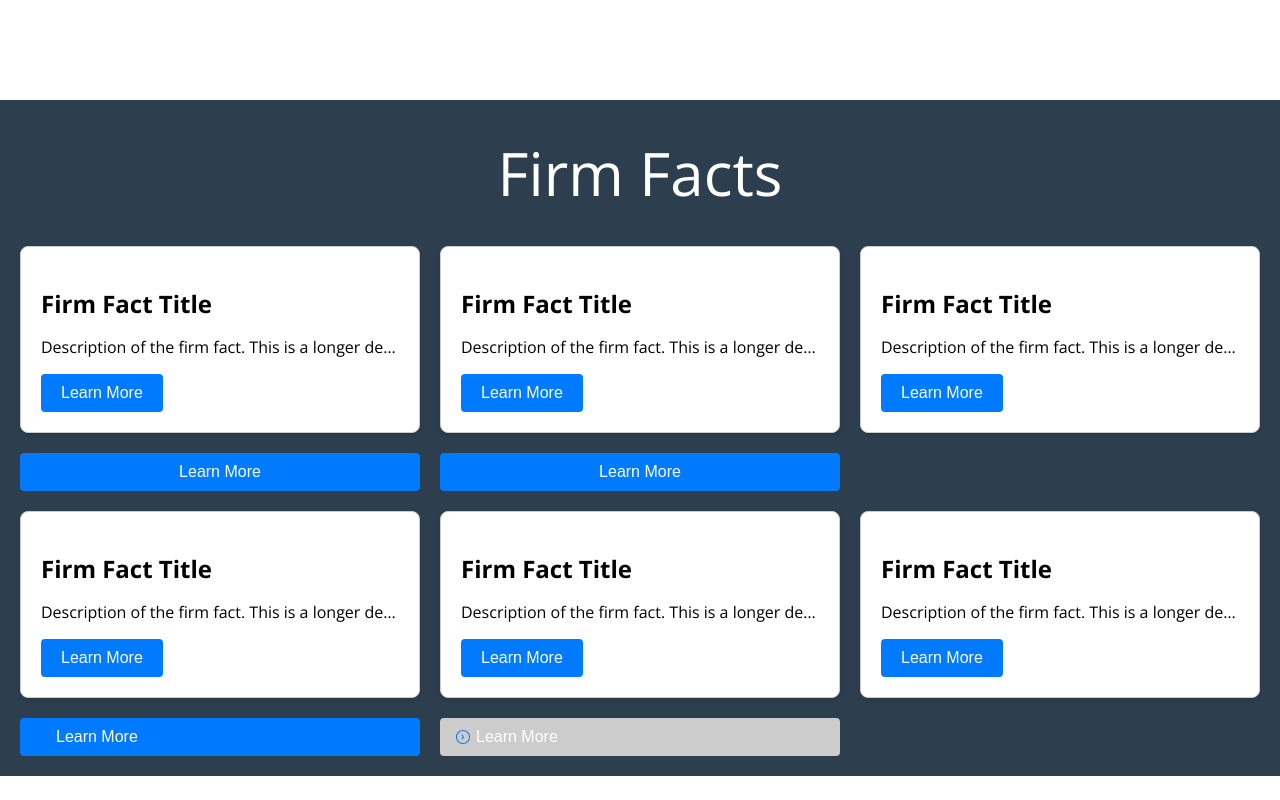
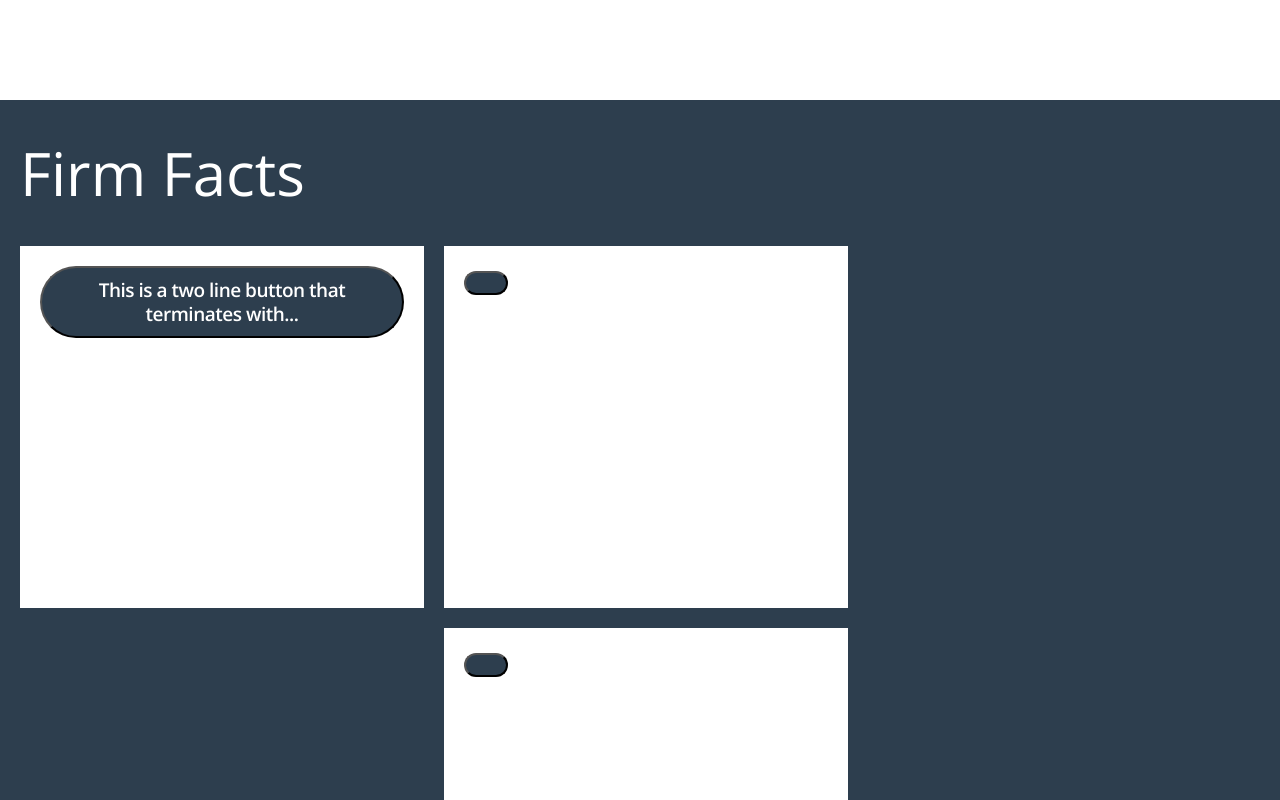
Before and after one commit to SebasProgrammer2021/styling-chanllenge, a React (Vite) app: page / in a window 1280 px wide. Shown: the top 800 px of the page. Built offline with nearby package versions, Linux system fonts and the light colour scheme.

Commit message:
visual adjustments according to design

```diff
--- a/src/components/Button.tsx
+++ b/src/components/Button.tsx
@@ -2,7 +2,7 @@ import React from 'react';
 import styles from './styles/Button.module.scss';
 
 interface ButtonProps {
-  variant: 'default' | 'icon';
+  variant: 'mainCard' | 'hover' | 'initial' | 'disabled' | 'icon';
   disabled?: boolean;
   children: React.ReactNode;
 }
@@ -12,7 +12,9 @@ const Button: React.FC<ButtonProps> = ({ variant, disabled = false, children })
 
   return (
     <button className={buttonStyles} disabled={disabled}>
-      {children}
+      <p className={styles.buttonText}>
+        {children}
+      </p>
     </button>
   );
 };
--- a/src/components/FirmFactCard.tsx
+++ b/src/components/FirmFactCard.tsx
@@ -3,19 +3,18 @@ import styles from './styles//FirmFactCard.module.scss';
 import Button from './Button';
 
 interface FirmFactCardProps {
-  variant: 'default' | 'border';
+  variant: 'mainCard' | 'hover' | 'initial' | 'disabled';
+  buttonText?: string;
+  state?: string;
 }
 
-const FirmFactCard: React.FC<FirmFactCardProps> = ({ variant }) => {
-  const cardStyles = `${styles.card} ${variant === 'border' ? styles.border : ''}`;
+const FirmFactCard: React.FC<FirmFactCardProps> = ({ variant, buttonText, state }) => {
+  const cardStyles = `${styles.card} ${variant === 'hover' ? styles.border : ''}`;
 
   return (
     <div className={cardStyles}>
-      <div className={styles.content}>
-        <h2>Firm Fact Title</h2>
-        <p>Description of the firm fact. This is a longer description to demonstrate the text wrapping and truncation.</p>
-      </div>
-      <Button variant="default">Learn More</Button>
+      <Button variant="disabled">{buttonText}</Button>
+      <p className={styles.stateText}>{state}</p>
     </div>
   );
 };
--- a/src/components/FirmFacts.tsx
+++ b/src/components/FirmFacts.tsx
@@ -1,19 +1,29 @@
 import styles from './styles/FirmFacts.module.scss';
 import FirmFactCard from './FirmFactCard';
-import Button from './Button';
 
 const FirmFacts = () => {
   return (
     <div className={styles.firmFacts}>
-      <h1 className={styles.title}>Firm Facts</h1>
-      <div className={styles.row}>
-        <FirmFactCard variant="default" />
-        <FirmFactCard variant="default" />
-        <FirmFactCard variant="default" />
-        <Button variant="default">Learn More</Button>
-        <Button variant="default">Learn More</Button>
+      <div className={styles.titleContainer}>
+        <h1 className={styles.title}>Firm Facts</h1>
       </div>
       <div className={styles.row}>
+        <div className={styles.column}>
+          <FirmFactCard variant="mainCard" buttonText="This is a two line button that terminates with..." />
+        </div>
+        <div className={styles.columnsGroup}>
+          <FirmFactCard variant="initial" />
+          <FirmFactCard variant="initial" />
+          <FirmFactCard variant="initial" />
+          <FirmFactCard variant="initial" />
+          <FirmFactCard variant="initial" />
+        </div>
+        {/* <FirmFactCard variant="default" />
+        <FirmFactCard variant="default" /> */}
+        {/* <Button variant="default">Learn More</Button>
+        <Button variant="default">Learn More</Button> */}
+      </div>
+      {/* <div className={styles.row}>
         <FirmFactCard variant="border" />
         <FirmFactCard variant="border" />
         <FirmFactCard variant="border" />
@@ -29,7 +39,7 @@ const FirmFacts = () => {
           </svg>
           Learn More
         </Button>
-      </div>
+      </div> */}
     </div>
   );
 };
--- a/src/components/styles/Button.module.scss
+++ b/src/components/styles/Button.module.scss
@@ -1,20 +1,21 @@
 .button {
   padding: 10px 20px;
-  background-color: #007bff;
+  background-color: #2d3e4e;
   color: #fff;
-  border: none;
-  border-radius: 4px;
-  cursor: pointer;
-  transition: background-color 0.3s ease;
-  font-size: 1rem;
+  // border: none;
+  border-radius: 70px;
+  // cursor: pointer;
+  // transition: background-color 0.3s ease;
+  // font-size: 1rem;
+  // white-space: nowrap;
+  // overflow: hidden;
+  // text-overflow: ellipsis;
+  font-family: "Open Sans", sans-serif;
 
   &.icon {
     padding: 10px 15px;
     display: flex;
     align-items: center;
-    white-space: nowrap;
-    overflow: hidden;
-    text-overflow: ellipsis;
 
     svg {
       margin-right: 5px;
@@ -27,6 +28,16 @@
   }
 
   &:hover:not(.disabled) {
-    background-color: #0056b3;
+    background-color: #2d3e4e;
   }
 }
+
+.buttonText {
+  margin: 0;
+  font-family: Open Sans;
+  font-weight: 600;
+  font-size: 19px;
+  line-height: 24px;
+  letter-spacing: -0.5px;
+  text-align: center;
+}
--- a/src/components/styles/FirmFactCard.module.scss
+++ b/src/components/styles/FirmFactCard.module.scss
@@ -1,11 +1,10 @@
 .card {
+  height: 322px;
+  width: 306px;
   background-color: #fff;
-  border: 1px solid #ccc;
-  border-radius: 8px;
   padding: 20px;
   transition: background-color 0.3s ease, border-color 0.3s ease;
-  box-shadow: 0 2px 4px rgba(0, 0, 0, 0.1);
-  font-family: 'Open Sans', sans-serif;
+  font-family: "Open Sans", sans-serif;
 
   &.border:hover {
     border-color: green;
@@ -26,23 +25,13 @@
     }
   }
 
-  .content {
-    margin-bottom: 10px;
-
-    h2 {
-      font-size: 1.5rem;
-      margin-bottom: 5px;
-      white-space: nowrap;
-      overflow: hidden;
-      text-overflow: ellipsis;
-    }
-
-    p {
-      font-size: 1rem;
-      white-space: nowrap;
-      overflow: hidden;
-      text-overflow: ellipsis;
-    }
+  .stateText {
+    color: #2d3e4e;
+    font-family: Open Sans;
+    font-weight: 400;
+    font-size: 16px;
+    line-height: 24px;
+    letter-spacing: -0.5px;
   }
 
   .button {
@@ -76,3 +65,9 @@
     }
   }
 }
+
+@media screen and (min-width: 1024px) {
+  .card {
+    width: 364px;
+  }
+}
--- a/src/components/styles/FirmFacts.module.scss
+++ b/src/components/styles/FirmFacts.module.scss
@@ -7,25 +7,40 @@
   box-sizing: border-box;
   background-color: #2d3e4e;
 
+  .titleContainer {
+    width: 100%;
+  }
+
   .title {
     font-family: Open Sans;
     font-weight: 400;
     font-size: 60px;
     line-height: 66px;
     letter-spacing: 0px;
-    color: #FFFFFF;
+    color: #ffffff;
   }
 
   .row {
-    display: grid;
-    grid-template-columns: repeat(auto-fill, minmax(300px, 1fr));
+    display: flex;
+
+    // display: grid;
+    // grid-template-columns: repeat(auto-fill, minmax(300px, 1fr));
     gap: 20px;
     width: 100%;
     max-width: 1680px;
     margin-bottom: 20px;
 
     @media (max-width: 768px) {
-      grid-template-columns: 1fr;
+      // grid-template-columns: 1fr;
     }
   }
+
+
+  .columnsGroup{
+    display: flex;
+    flex-direction: column;
+    gap: 20px;
+    flex-wrap: wrap;
+    justify-content: space-between;
+  }
 }
```
